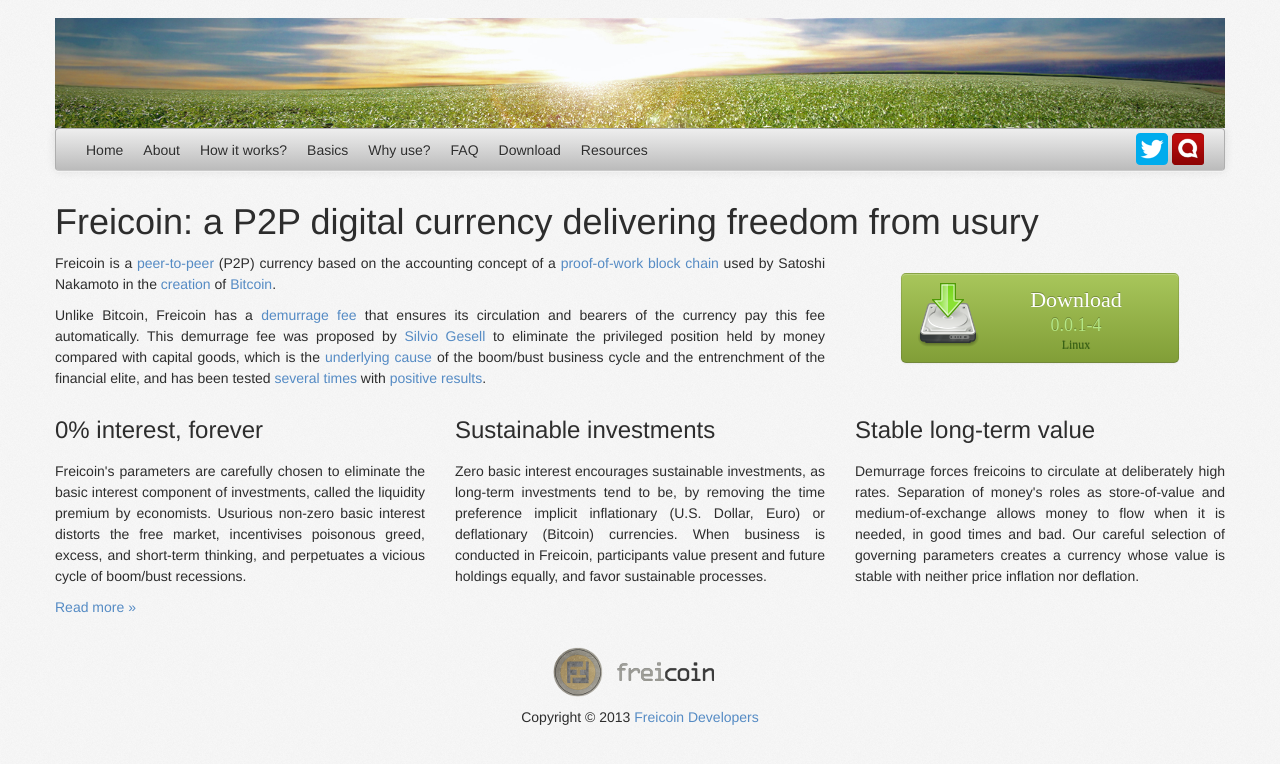
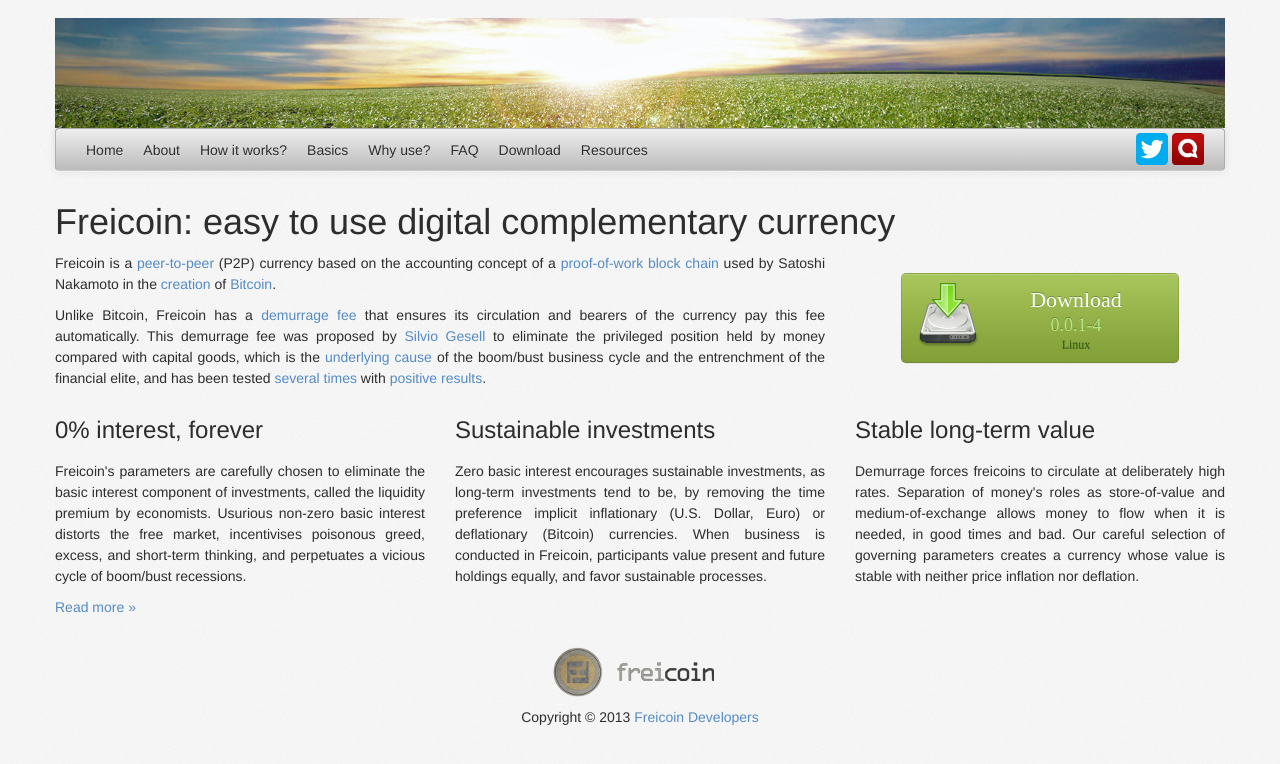
Before and after one commit to freicoin/freico.in, a Jekyll site: the page built from index.md, in a window 1280 px wide. Shown: the top 764 px of the page. Built offline with Jekyll 4.4.1, drawn with Linux system fonts in a browser that asks for light colours; nearby versions of some CDN libraries; some web fonts are replaced; comment, search, counter and statistics services are not loaded.

Commit message:
Rename title of main page
Move accent from negative side of current monetary system.
Usury is loud word, it can frighten, we already overuse it.

```diff
--- a/index.md
+++ b/index.md
@@ -2,11 +2,11 @@
 layout: default
 groups: ['primary']
 menu: Home
-title: Freicoin - peer-to-peer demurrage currency
+title: Freicoin - easy to use digital complementary currency
 ---
 <div class="row">
   <div class="span12">
-    <h1>Freicoin: a P2P digital currency delivering freedom from usury</h1>
+    <h1>Freicoin: easy to use digital complementary currency</h1>
   </div>
   <div class="span8">
     <p>Freicoin is a <a href="http://en.wikipedia.org/wiki/Peer-to-peer">peer-to-peer</a> (P2P) currency based on the accounting concept of a <a href="https://en.bitcoin.it/wiki/Proof_of_work">proof-of-work block chain</a> used by Satoshi Nakamoto in the <a href="http://bitcoin.org/bitcoin.pdf">creation</a> of <a href="http://bitcoin.org/">Bitcoin</a>.</p>
```
